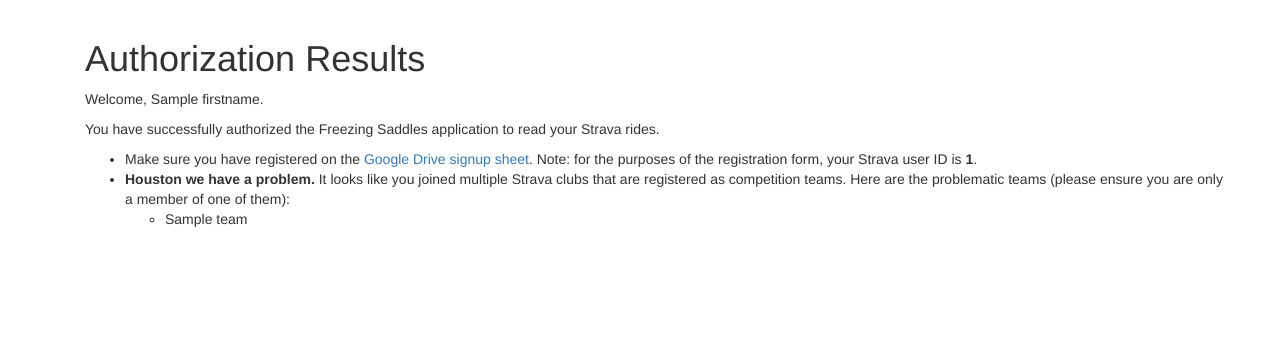
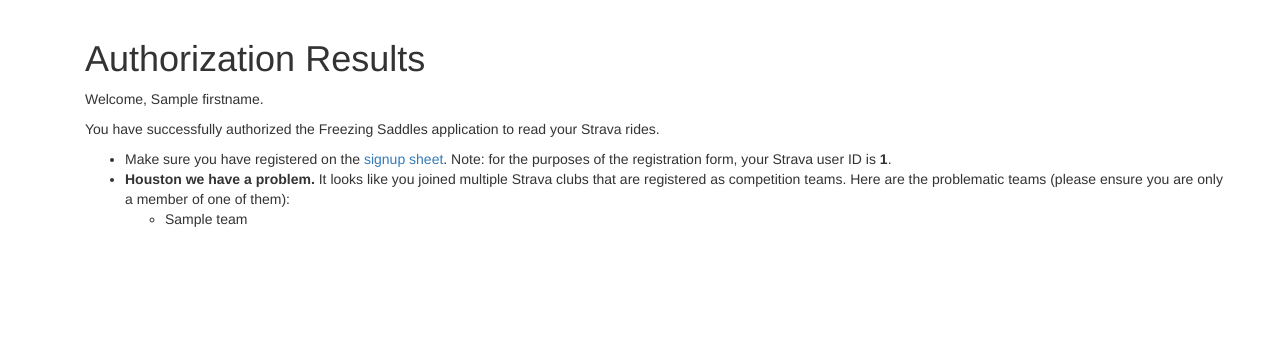
Before and after one commit to freezingsaddles/freezing-web, a Flask app: template bafs/templates/authorization_success.html in a window 1280 px wide. Shown: the part 51-394 px from the top of the page. Run offline with Flask 2, Linux system fonts and the light colour scheme; the template is opened without the code that fills it: most values are stand-ins (such as "Sample title", 1, 10 or a date in 2020); parts of the project's set-up code (start-up, migrations or seed data) failed here and were passed over; some libraries are stand-ins or nearby versions.

Commit message:
Update link to 2016 signup sheet

```diff
--- a/bafs/templates/authorization_success.html
+++ b/bafs/templates/authorization_success.html
@@ -8,7 +8,7 @@
   	You have successfully authorized the Freezing Saddles application to read your Strava rides.
 </p>
 <ul>
-	<li>Make sure you have registered on the <a href="https://docs.google.com/forms/d/1EhFezEg2xAwo6ApP61LfNKwcVA7JOPtTK9HUYTKG9EQ/viewform" target="_blank">Google Drive signup sheet</a>.
+	<li>Make sure you have registered on the <a href="http://freezingsaddles.x10host.com/" target="_blank">signup sheet</a>.
 	Note: for the purposes of the registration form, your Strava user ID is <strong>{{ athlete.id }}</strong>.
 	</li>
 {% if no_teams %}
```
